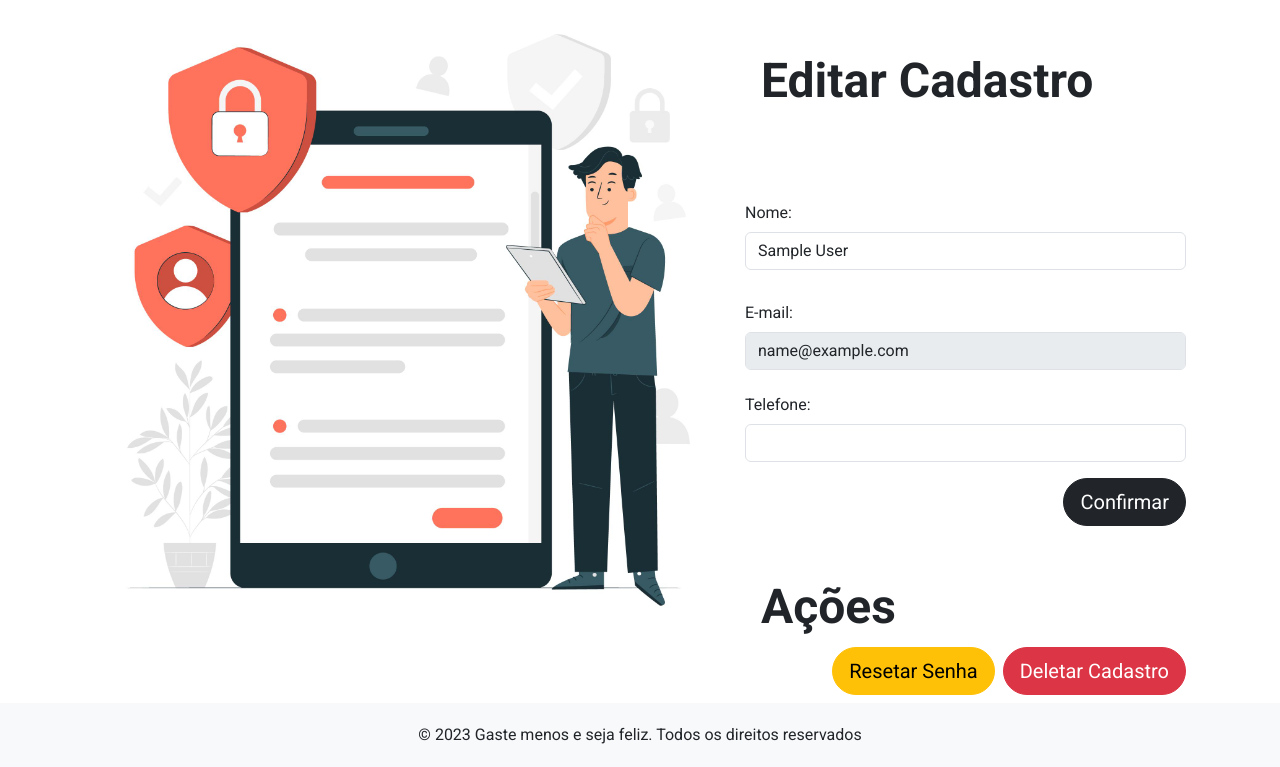
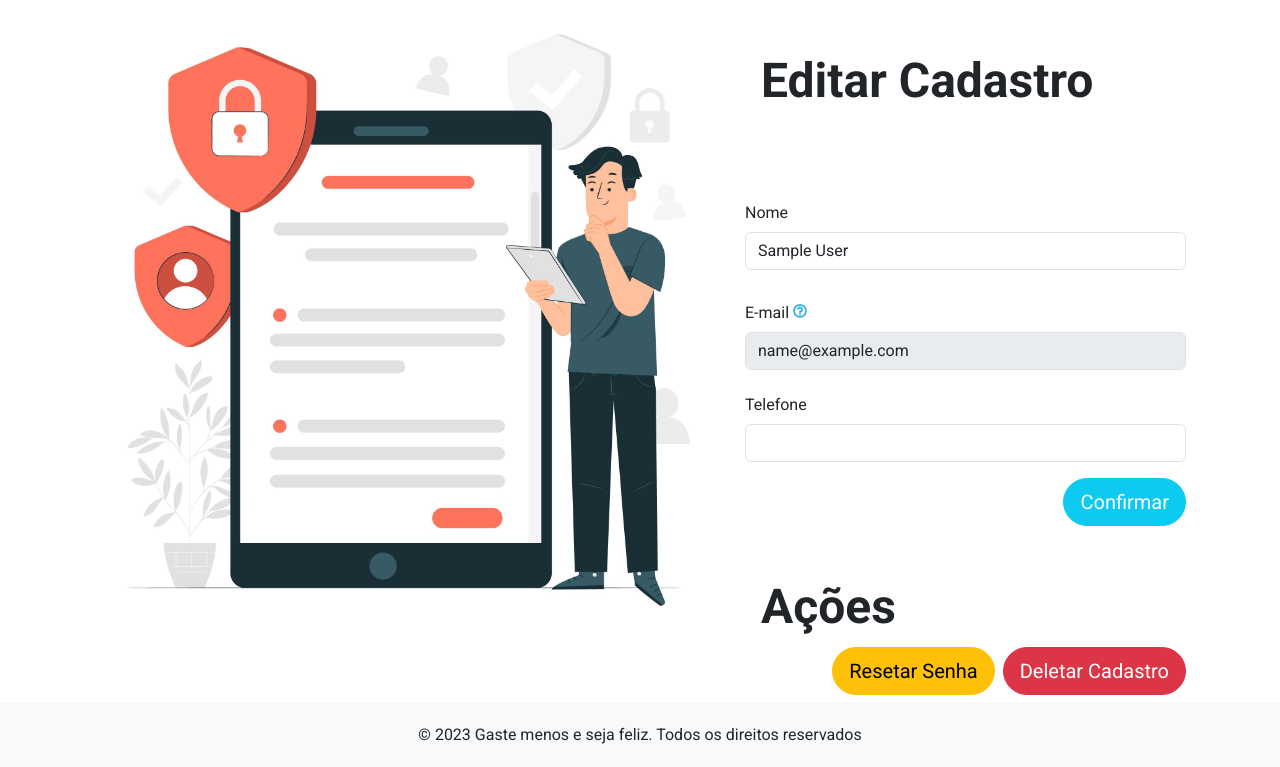
Before and after one commit to elinaldosoft/gastemenos, a Django app: page /edit-account in a window 1280 px wide. Shown: the part 86-853 px from the top of the page. Run offline with Django 4.2, Linux system fonts and the light colour scheme; the visitor is signed in with stand-in values (Sample User, id 1); some libraries are stand-ins or nearby versions.

Commit message:
path and style - edit-account

```diff
--- a/app/accounts/views.py
+++ b/app/accounts/views.py
@@ -58,7 +58,7 @@ class EditAccountView(SuccessMessageMixin, PasswordResetView):
             form = form.save(commit=False)
             form.save()
             messages.success(request, "Perfil atualizado com sucesso.")
-            return redirect(reverse("edit-account"))
+            return redirect(reverse("dashboard"))
         return render(request, self.template_name)
 
 
--- a/templates/accounts/edit_account.html
+++ b/templates/accounts/edit_account.html
@@ -21,7 +21,7 @@
                 {% csrf_token %}
                 <div class="form-outline mb-4">
                     {{ form.name.errors }}
-                    <label for="{{ form.name.id_for_label }}" class="col-sm-12 col-form-label">Nome:</label>
+                    <label for="{{ form.name.id_for_label }}" class="col-sm-12 col-form-label">Nome</label>
                     <div class="col-sm-12">
                         {{ form.name }}
                     </div>
@@ -29,16 +29,15 @@
 
                 <div class="mb-3 row">
                     {{ form.email.errors }}
-                    <label for="{{ form.email.id_for_label }}" class="col-sm-12 col-form-label">E-mail:</label>
+                    <label for="{{ form.email.id_for_label }}" class="col-sm-12 col-form-label">E-mail <img style="width: 14px; padding-bottom: 4px;" src="static/img/question-circle.png" title="Para alteração de e-mail, entre em contato com o time de suporte"alt=""></label>
                     <div class="col-sm-12">
                         <input type="text" value="{{ request.user.email }}" name="phone" class="form-control" maxlength="100" required="" id="id_phone" disabled>
                     </div>
                 </div>
 
                 <div class="mb-3 row">
-                    <!-- INSERIR TELEFONE NO FORMS -->
                     {{ form.password.errors }}
-                    <label for="{{ form.password.id_for_label }}" class="col-sm-12 col-form-label">Telefone:</label>
+                    <label for="{{ form.password.id_for_label }}" class="col-sm-12 col-form-label">Telefone</label>
                     <div class="col-sm-12">
                         {{ form.phone }}
                     </div>
@@ -46,7 +45,7 @@
 
                 <div class="mb-3 row">
                     <div class="d-grid gap-2 d-md-flex justify-content-md-end">
-                        <button style="border-radius: 50px;" type="submit" class="btn btn-dark btn-lg">Confirmar</button>
+                        <button style="border-radius: 50px; color: #fff;" type="submit" class="btn btn-info btn-lg">Confirmar</button>
                     </div>
                 </div>
             </form>
--- a/templates/base.html
+++ b/templates/base.html
@@ -288,7 +288,7 @@
                       <p>Dashboard</p>
                     </li>
                   </a>
-                  <a class="link-menu" href="{% url 'edit-account' %}?next=edit-acc">
+                  <a class="link-menu" href="{% url 'edit-account' %}?next=edit-account">
                     <li class="sub-item">
                       <span class="material-icons-outlined"> manage_accounts </span>
                       <p>Editar Cadastro</p>
```
Also changed, not shown: static/img/question-circle.png (added).
